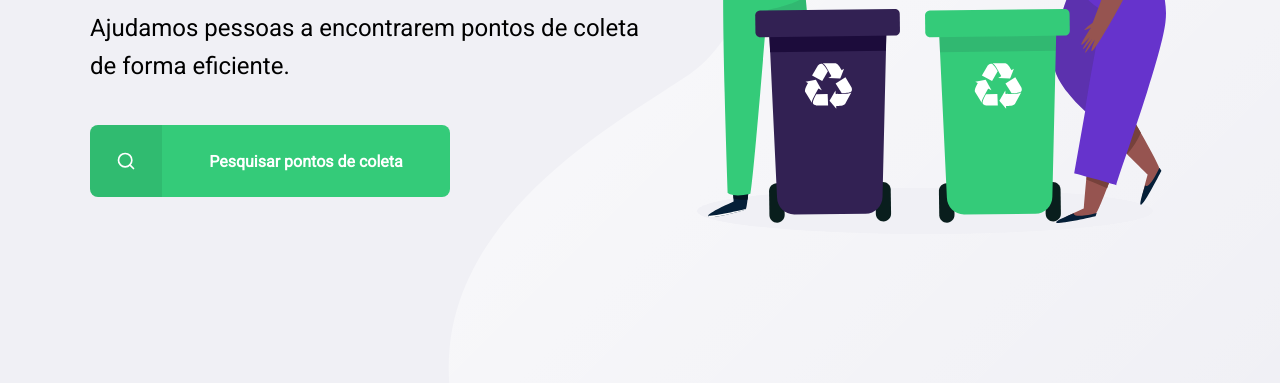
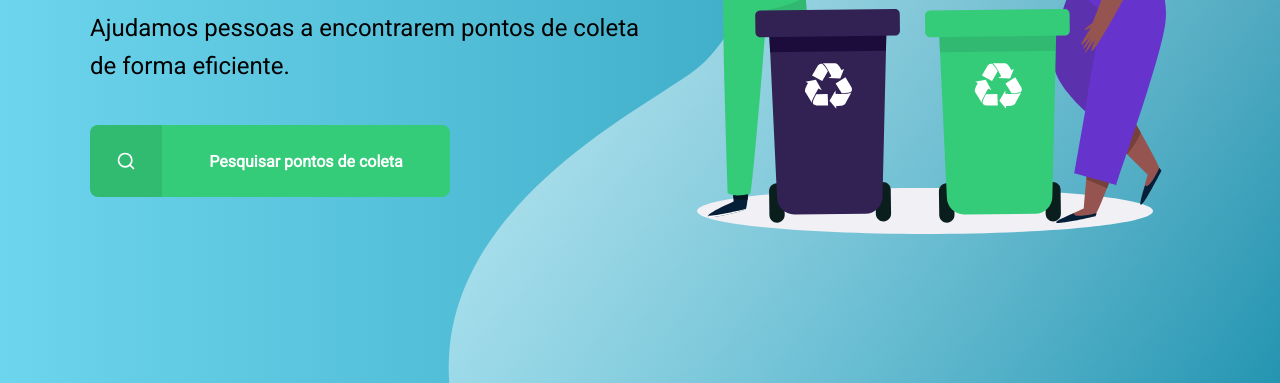
Before and after one commit to mathjonatha/Ecoleta, a plain HTML site: page src/index.html in a window 1280 px wide. Shown: the part 417-800 px from the top of the page. Drawn offline with Linux system fonts and the light colour scheme.

Commit message:
Trocar o fundo por um gradiente azul claro

```diff
--- a/src/design/main.css
+++ b/src/design/main.css
@@ -13,7 +13,18 @@ html {
 }
 
 body {
-  background: #f0f0f5;
+  background: #2193b0; /* fallback for old browsers */
+  background: -webkit-linear-gradient(
+    to right,
+    #6dd5ed,
+    #2193b0
+  ); /* Chrome 10-25, Safari 5.1-6 */
+  background: linear-gradient(
+    to right,
+    #6dd5ed,
+    #2193b0
+  ); /* W3C, IE 10+/ Edge, Firefox 16+, Chrome 26+, Opera 12+, Safari 7+ */
+
   -webkit-font-smoothing: antialiased;
 }
 
```
